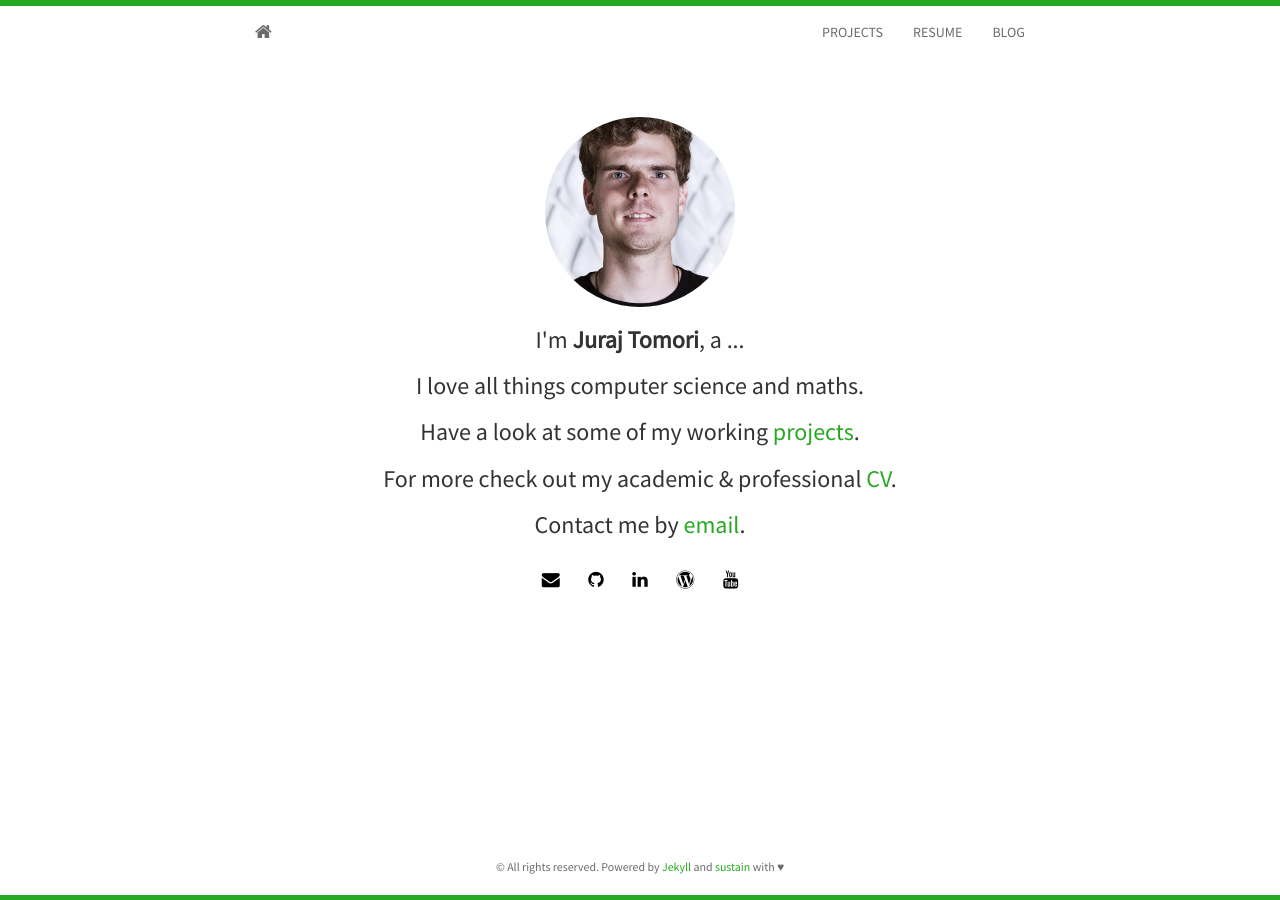
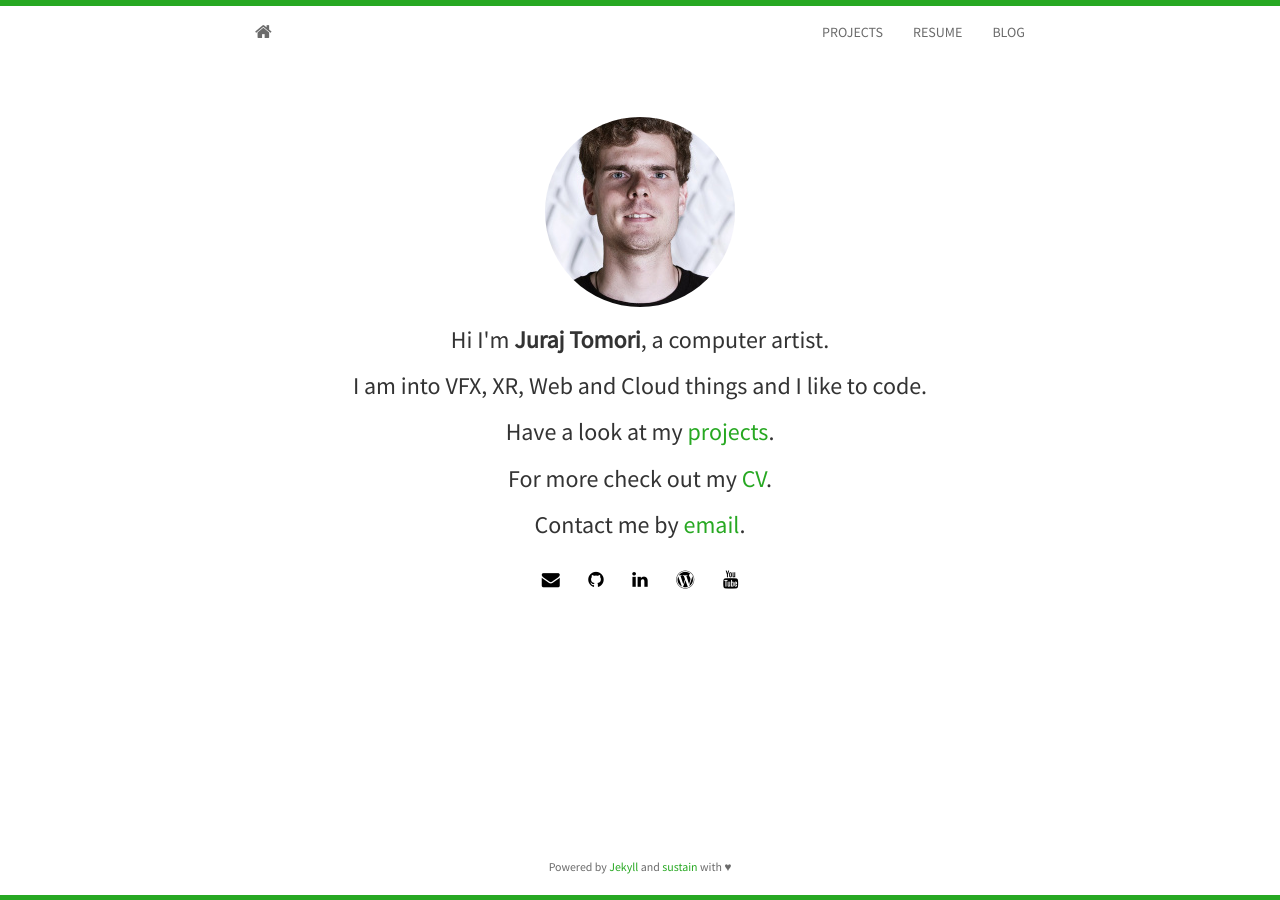
Before and after one commit to jtomori/jtomori.github.io, a Jekyll site: the page built from index.html, in a window 1280 px wide. Built offline with Jekyll 4.4.1, drawn with Linux system fonts in a browser that asks for light colours; nearby versions of some CDN libraries; the list of posts is cut into pages by our own code.

Commit message:
updated info

```diff
--- a/_config.yml
+++ b/_config.yml
@@ -17,7 +17,7 @@ title: Juraj Tomori
 author: Juraj Tomori
 description: Personal website and resume
 avatar: profile.jpg
-github: jtomori # username
+github: jtomori
 email: tomori.juraj@gmail.com
 linkedin: juraj-tomori
 youtube: seals77
--- a/_includes/footer.html
+++ b/_includes/footer.html
@@ -2,7 +2,7 @@
     <div id="footer">
         <div class="container">
             <small>
-                <p class="text-muted">© All rights reserved. Powered by <a href="http://jekyllrb.com/">Jekyll</a> and
+                <p class="text-muted">Powered by <a href="http://jekyllrb.com/">Jekyll</a> and
                 <a href="http://www.github.com/jekyller/sustain">sustain</a> with ♥</p>
             </small>
         </div>
--- a/index.html
+++ b/index.html
@@ -7,10 +7,10 @@ layout: home
 	  <div class="avatar">
 		<img class="img-circle" src="{{ site.baseurl }}static/img/{{ site.avatar }}" alt="Responsive image">
 	  </div>
-	  <h3>I'm <strong>{{ site.author }}</strong>, a ...</h3>
-	  <h3>I love all things computer science and maths.</h3>
-	  <h3>Have a look at some of my working <a href="{{ site.baseurl }}projects.html"> projects</a>.</h3>
-	  <h3>For more check out my academic &amp; professional <a href="{{ site.baseurl }}/cv">CV</a>.</h3>
+	  <h3>Hi I'm <strong>{{ site.author }}</strong>, a computer artist.</h3>
+	  <h3>I am into VFX, XR, Web and Cloud things and I like to code.</h3>
+	  <h3>Have a look at my <a href="{{ site.baseurl }}projects.html">projects</a>.</h3>
+	  <h3>For more check out my <a href="{{ site.baseurl }}/cv">CV</a>.</h3>
 	  <h3>Contact me by <a href="mailto:{{ site.email }}">email</a>.</h3>
 	  {% include social.html %}
 	</div>
```
Also changed, not shown: 1 other file.
